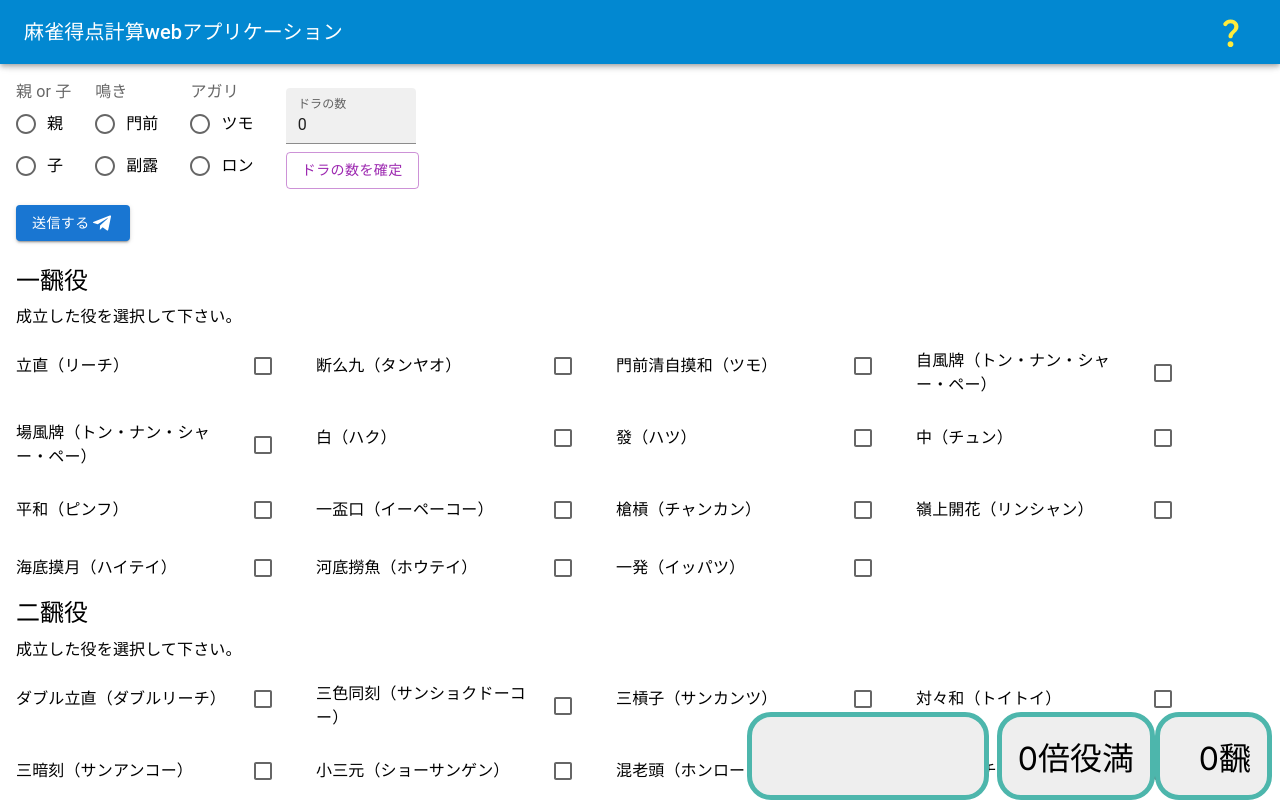
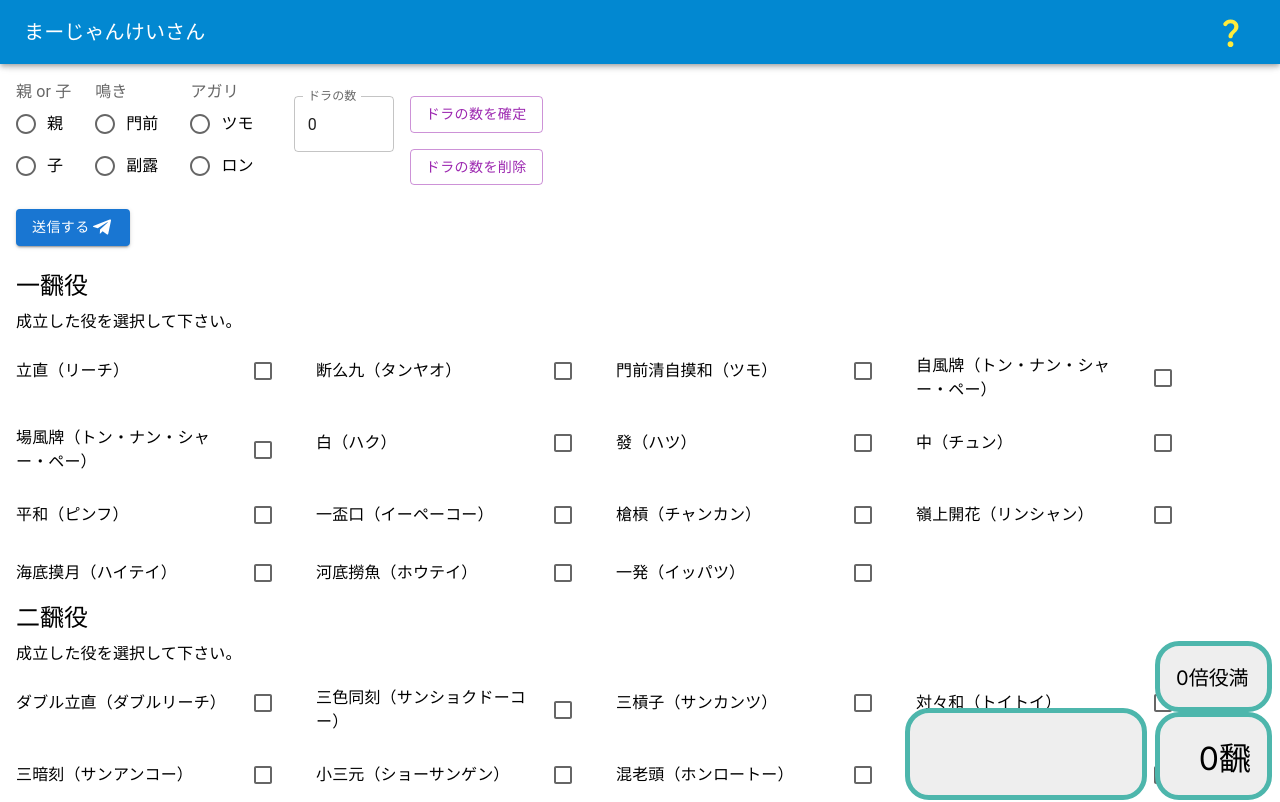
Before and after one commit to i068edo/mj-app, a Next.js app: page / in a window 1280 px wide. Shown: the top 802 px of the page. Built offline with nearby package versions, Linux system fonts and the light colour scheme.

Commit message:
ドラの削除機能実装　役フィールド右下をスマホ対応

```diff
--- a/src/app/AppBar.js
+++ b/src/app/AppBar.js
@@ -19,7 +19,7 @@ export default function ButtonAppBar() {
 
 
           <Typography variant="h6" component="div" sx={{ flexGrow: 1 }}>
-            麻雀得点計算webアプリケーション
+            まーじゃんけいさん
           </Typography>
 
           <IconButton >
--- a/src/app/yaku/DoraCount.js
+++ b/src/app/yaku/DoraCount.js
@@ -13,32 +13,45 @@ export default function DoraCount(props) {
     setDora(event.target.value);
   }
 
-  function doraConfirm(){
+  function confirmDora(){
     setHan(han + Number(dora));
     const doraName = 'ドラ ' + dora;
     setYakuList([...yakuList, doraName]);
   }
 
+  function deleteDora(){
+    if( yakuList.some(item => item.includes('ドラ')) ){
+      const yakuWithDora = yakuList.filter(item => item.includes('ドラ'));
+      const yakuWithDoraArray = (String(yakuWithDora)).split(' ');
+      const yakuWithDoraNumber = Number(yakuWithDoraArray[1]);
+      setHan(han - yakuWithDoraNumber);
+      const filteredYakuList = yakuList.filter(item => !item.includes('ドラ'));
+      setYakuList(filteredYakuList);
+    }
+  }
+
+
+
   return (
-    <Box sx={{ mt: 1 }}>
-
-      {/* <Typography gutterBottom variant="body1"
-                  sx={{mt:1, mb:1}}
-                  color='secondary' >ドラの数は右下の飜数に加算されません。</Typography> */}
-
+    <Box sx={{ mt: 1 }} display='flex' flexDirection='row' alignItems='flex-start'>
       <TextField id="ドラの数"
                  label="ドラの数"
                  type="number"
-                 variant="filled"
+                 variant="outlined"
                  color="secondary"
                  value={dora}
                  onChange={updateDora}
-                 sx={{ mb:1, width: 130 }}
+                 sx={{ width: 100, m:1 }}
 
 
     />
 
-    <div><Button variant="outlined"  onClick={doraConfirm} color="secondary">ドラの数を確定</Button></div>
+    <Box display='flex' flexDirection='column'>
+      <Button variant="outlined"  onClick={confirmDora} color="secondary" sx={{m:1}}>ドラの数を確定</Button>
+      <Button variant="outlined"  onClick={deleteDora} color="secondary" sx={{m:1}}>ドラの数を削除</Button>
+
+    </Box>
+
 
 
     </Box>
--- a/src/app/yaku/YakuResult.js
+++ b/src/app/yaku/YakuResult.js
@@ -8,15 +8,11 @@ export default function YakuResult( props ) {
 
 
     return (
-        <Box sx={{
-            position: "sticky",
-            bottom: 0,
-            display: 'flex',
-            justifyContent: 'end'
-        }}>
+        <Box display='flex' alignItems='flex-end' justifyContent='flex-end' sx={{ position: "sticky", bottom: 0 }}>
             <Box sx={{
                 minWidth: 200,
                 maxWidth: 1000,
+                minHeight: 50,
                 maxHeight: 50,
                 backgroundColor: grey[200],
                 border: 5,
@@ -29,6 +25,7 @@ export default function YakuResult( props ) {
             }}>
                 {yakuList}
             </Box>
+            <Box display='flex' flexDirection='column'>
             <Box sx={{
                 minWidth: 75,
                 maxHeight: 50,
@@ -38,7 +35,7 @@ export default function YakuResult( props ) {
                 borderColor: teal[300],
                 p: 2,
                 display: 'flex',
-                fontSize: '32px'
+                fontSize: '20px'
             }}>
                 {yakuman}倍役満
             </Box>
@@ -56,6 +53,8 @@ export default function YakuResult( props ) {
             }}>
                 {han}飜
             </Box>
+
+            </Box>
         </Box>
     )
 }
```
